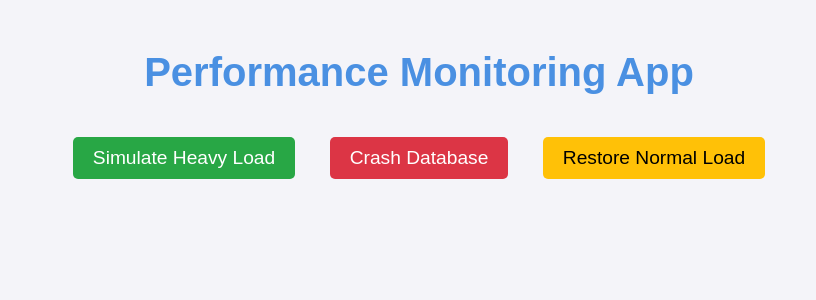
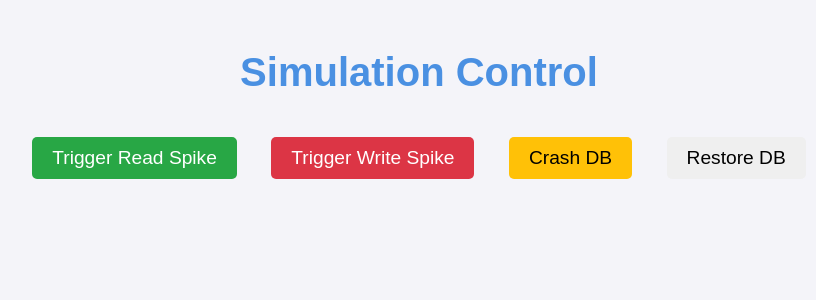
Before and after one commit to andrea-t94/traces-anomaly-detector, a Flask app: page / in a window 1280 px wide. Shown: the top 300 px of the page, without its empty margins (221-1037 px from the left). Run offline with Flask 3, Linux system fonts and the light colour scheme.

Commit message:
Enable read write simulated operations on a DB

```diff
--- a/app/app.py
+++ b/app/app.py
@@ -1,46 +1,41 @@
-from flask import Flask, request, render_template, jsonify
+from flask import Flask, render_template, request, jsonify
+from prometheus_client import Counter, generate_latest
+from simulation import SimulationManager
+from prometheus_flask_exporter import PrometheusMetrics
 import threading
-import time
-import random
-from database import insert_data, reset_database
-from prometheus_flask_exporter import PrometheusMetrics
+
 
 app = Flask(__name__)
-normal_load = True
+simulation_manager = SimulationManager()
 # Enable Prometheus metrics
 metrics = PrometheusMetrics(app)
 
-def simulate_normal_load():
-    while True:
-        if normal_load:
-            insert_data()
-        time.sleep(1)
+@app.route('/')
+def index():
+    return render_template('index.html')
 
-@app.route("/")
-def index():
-    return render_template("index.html")
+@app.route('/trigger_read_spike', methods=['POST'])
+def trigger_read_spike():
+    duration = int(request.json.get('duration', 10))
+    simulation_manager.trigger_read_spike(duration)
+    return jsonify({"message": "Read spike triggered", "duration": duration})
 
-@app.route("/heavy-load", methods=["POST"])
-def heavy_load():
-    global normal_load
-    normal_load = False
-    for _ in range(100):  # Simulate 100 write requests
-        insert_data()
-    return jsonify({"message": "Heavy load simulated"}), 200
+@app.route('/trigger_write_spike', methods=['POST'])
+def trigger_write_spike():
+    duration = int(request.json.get('duration', 10))
+    simulation_manager.trigger_write_spike(duration)
+    return jsonify({"message": "Write spike triggered", "duration": duration})
 
-@app.route("/crash-db", methods=["POST"])
+@app.route('/crash_db', methods=['POST'])
 def crash_db():
-    global normal_load
-    normal_load = False
-    reset_database()
-    return jsonify({"message": "Database crashed"}), 200
+    simulation_manager.crash_db()
+    return jsonify({"message": "Database crashed"})
 
-@app.route("/restore-normal", methods=["POST"])
-def restore_normal():
-    global normal_load
-    normal_load = True
-    return jsonify({"message": "Normal load restored"}), 200
+@app.route('/restore_db', methods=['POST'])
+def restore_db():
+    simulation_manager.restore_db()
+    return jsonify({"message": "Database restored"})
 
-if __name__ == "__main__":
-    threading.Thread(target=simulate_normal_load, daemon=True).start()
-    app.run(host="0.0.0.0", port=5000)
+if __name__ == '__main__':
+    threading.Thread(target=simulation_manager.run_simulations).start()
+    app.run(host='0.0.0.0', port=5000)
--- a/app/database.py
+++ b/app/database.py
@@ -29,15 +29,14 @@ def insert_data():
         finally:
             conn.close()
 
-def reset_database():
+def read_data():
     conn = get_connection()
     if conn:
         try:
             cursor = conn.cursor()
-            cursor.execute("DROP TABLE IF EXISTS performance_table")
-            cursor.execute("CREATE TABLE performance_table (id INT AUTO_INCREMENT PRIMARY KEY, data INT)")
-            conn.commit()
+            cursor.execute("SELECT data FROM performance_table ORDER BY RAND() LIMIT 1")
+            cursor.fetchall()
         except mariadb.Error as e:
-            print(f"Error resetting database: {e}")
+            print(f"Error reading from database: {e}")
         finally:
             conn.close()
--- a/app/templates/index.html
+++ b/app/templates/index.html
@@ -2,21 +2,36 @@
 <html lang="en">
 <head>
     <meta charset="UTF-8">
-    <meta name="viewport" content="width=device-width, initial-scale=1.0">
-    <title>Performance Monitoring</title>
+    <title>Simulation Control</title>
     <link rel="stylesheet" href="/static/styles.css">
+</head>
+<body>
+    <h1>Simulation Control</h1>
+    <button onclick="triggerReadSpike()">Trigger Read Spike</button>
+    <button onclick="triggerWriteSpike()">Trigger Write Spike</button>
+    <button onclick="crashDB()">Crash DB</button>
+    <button onclick="restoreDB()">Restore DB</button>
+
     <script>
-        async function sendRequest(endpoint) {
-            const response = await fetch(endpoint, { method: 'POST' });
-            const result = await response.json();
-            alert(result.message);
+        async function triggerReadSpike() {
+            await fetch('/trigger_read_spike', { method: 'POST', body: JSON.stringify({ duration: 10 }), headers: { 'Content-Type': 'application/json' } });
+            alert('Read Spike Triggered');
+        }
+
+        async function triggerWriteSpike() {
+            await fetch('/trigger_write_spike', { method: 'POST', body: JSON.stringify({ duration: 10 }), headers: { 'Content-Type': 'application/json' } });
+            alert('Write Spike Triggered');
+        }
+
+        async function crashDB() {
+            await fetch('/crash_db', { method: 'POST' });
+            alert('Database Crashed');
+        }
+
+        async function restoreDB() {
+            await fetch('/restore_db', { method: 'POST' });
+            alert('Database Restored');
         }
     </script>
-</head>
-<body>
-    <h1>Performance Monitoring App</h1>
-    <button onclick="sendRequest('/heavy-load')">Simulate Heavy Load</button>
-    <button onclick="sendRequest('/crash-db')">Crash Database</button>
-    <button onclick="sendRequest('/restore-normal')">Restore Normal Load</button>
 </body>
 </html>
```
Also changed, not shown: app/appOld.py (added, +46 -0 lines), app/simulation.py (added, +60 -0 lines), docker-compose.yml (+12 -1 lines), README.md.
